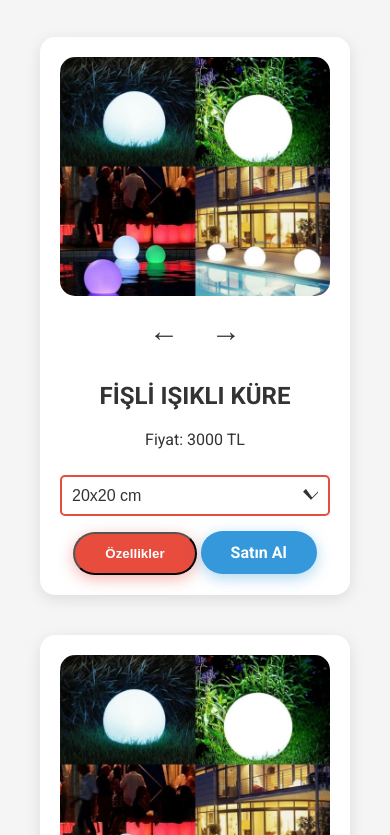
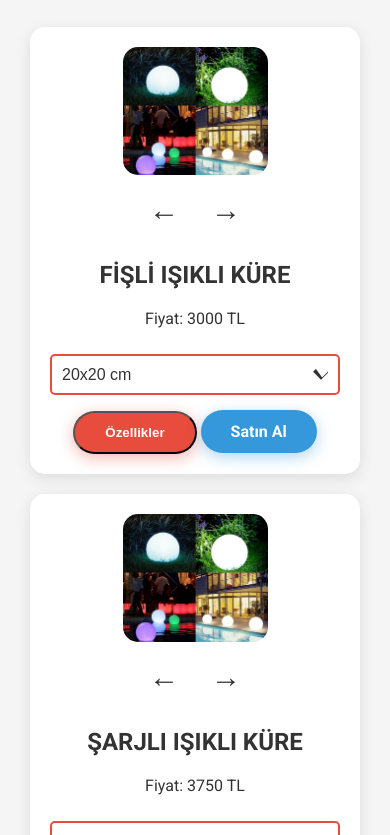
Before and after one commit to osmanergun42/ayzplastik, a plain HTML site: page index.html in a window 390 px wide. Shown: the part 1165-2000 px from the top of the page. Drawn offline with Linux system fonts and the light colour scheme.

Commit message:
Update styles.css

```diff
--- a/styles.css
+++ b/styles.css
@@ -141,7 +141,7 @@ header h1 {
     justify-content: space-between; /* Ürünler arasındaki boşlukları eşitler */
     padding: 20px;
     margin: 0 auto; /* Ortalamak için */
-    max-width: 1200px; /* Üç ürünün yan yana sığacağı genişlik */
+    max-width: 1100px; /* Üç ürünün yan yana sığacağı genişlik */
 }
 
 /* Ürün kartları */
@@ -149,22 +149,22 @@ header h1 {
     background: #ffffff;
     border-radius: 15px;
     box-shadow: 0 4px 15px rgba(0, 0, 0, 0.1);
-    margin: 20px;
+    margin: 10px;
     padding: 20px;
-    width: calc(33.333% - 40px); /* Üç ürün yan yana sığacak şekilde ayarlandı */
+    width: calc(33.333% - 20px); /* Üç ürün yan yana sığacak şekilde ayarlandı */
     text-align: center;
     transition: transform 0.3s ease-in-out, box-shadow 0.3s ease;
 }
 
 @media (max-width: 768px) {
     .urun {
-        width: calc(50% - 40px); /* Daha küçük ekranlarda iki ürün yan yana */
+        width: calc(50% - 20px); /* Daha küçük ekranlarda iki ürün yan yana */
     }
 }
 
 @media (max-width: 480px) {
     .urun {
-        width: calc(100% - 40px); /* En küçük ekranlarda bir ürün */
+        width: calc(100% - 20px); /* En küçük ekranlarda bir ürün */
     }
 }
 
@@ -174,7 +174,7 @@ header h1 {
 }
 
 .urun img {
-    width: 100%;
+    width: 50%; /* Resim genişliğini yarıya düşürme */
     height: auto;
     border-radius: 15px;
 }
```
